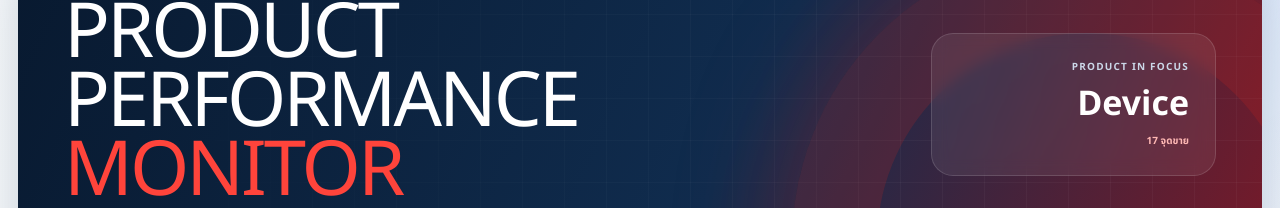
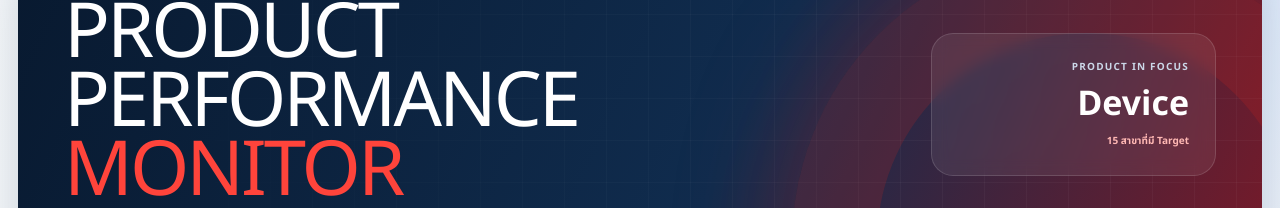
Before and after one commit to amnattyy-cyber/bmav-central-device-performance, a Next.js app: page / in a window 1280 px wide. Shown: the part 92-300 px from the top of the page. Built offline with nearby package versions, Linux system fonts and the light colour scheme.

Commit message:
Hide shops without product targets

```diff
--- a/app/page.tsx
+++ b/app/page.tsx
@@ -1,6 +1,6 @@
 "use client";
 
-import { useMemo, useState } from "react";
+import { useEffect, useMemo, useState } from "react";
 import data from "./sales-product-data.json";
 
 type ProductName = "Device" | "GIA" | "Postpay" | "TrueOnline";
@@ -50,9 +50,20 @@ export default function Home() {
   const isDailyView = selectedDay !== null;
   const theme = productMeta[product];
 
+  const targetedBranches = useMemo(
+    () => branches.filter((branch) => branch.products[product].target > 0),
+    [product],
+  );
+
+  useEffect(() => {
+    if (branchName !== ALL_BRANCHES && !targetedBranches.some((branch) => branch.name === branchName)) {
+      setBranchName(ALL_BRANCHES);
+    }
+  }, [branchName, targetedBranches]);
+
   const selectedBranches = useMemo(
-    () => branchName === ALL_BRANCHES ? branches : branches.filter((branch) => branch.name === branchName),
-    [branchName],
+    () => branchName === ALL_BRANCHES ? targetedBranches : targetedBranches.filter((branch) => branch.name === branchName),
+    [branchName, targetedBranches],
   );
 
   const metrics = useMemo(() => {
@@ -72,7 +83,7 @@ export default function Home() {
     return { target, daily, mtd, today, targetMtd, pace, forecast, achievement, runrate, runrateAchievement, dailyTarget: target / data.meta.daysInMonth };
   }, [selectedBranches, product, isDailyView, periodDay, periodDays]);
 
-  const branchPerformance = useMemo(() => branches.map((branch) => {
+  const branchPerformance = useMemo(() => targetedBranches.map((branch) => {
     const item = branch.products[product];
     const mtd = isDailyView
       ? item.daily[periodDay - 1] ?? 0
@@ -83,7 +94,7 @@ export default function Home() {
     const runrateAchievement = item.target > 0 ? item.runrate / item.target : 0;
     return { ...branch, target: item.target, mtd, targetMtd, pace, forecast, runrate: item.runrate, runrateAchievement, today: item.daily[periodDay - 1] ?? 0 };
   }).filter((branch) => branchName === ALL_BRANCHES || branch.name === branchName)
-    .sort((a, b) => b.pace - a.pace), [product, branchName, isDailyView, periodDay, periodDays]);
+    .sort((a, b) => b.pace - a.pace), [targetedBranches, product, branchName, isDailyView, periodDay, periodDays]);
 
   const activeBranches = branchPerformance.filter((branch) => branch.target > 0);
   const onTrack = activeBranches.filter((branch) => branch.pace >= 1);
@@ -116,7 +127,7 @@ export default function Home() {
         <div className="hero-focus">
           <span>PRODUCT IN FOCUS</span>
           <strong>{product}</strong>
-          <small>{branchName === ALL_BRANCHES ? `${branches.length} จุดขาย` : shortShop(branchName)}</small>
+          <small>{branchName === ALL_BRANCHES ? `${targetedBranches.length} สาขาที่มี Target` : shortShop(branchName)}</small>
         </div>
       </header>
 
@@ -126,7 +137,7 @@ export default function Home() {
             <i style={{ background: productMeta[name].color }}>{productMeta[name].short}</i><span>{name}</span>
           </button>)}
         </div>
-        <label><span>สาขา</span><select value={branchName} onChange={(event) => setBranchName(event.target.value)}><option>{ALL_BRANCHES}</option>{branches.map((branch) => <option key={branch.name}>{branch.name}</option>)}</select></label>
+        <label><span>สาขา</span><select value={branchName} onChange={(event) => setBranchName(event.target.value)}><option>{ALL_BRANCHES}</option>{targetedBranches.map((branch) => <option key={branch.name}>{branch.name}</option>)}</select></label>
         <label><span>เลือกวันที่</span><select value={dateFilter} onChange={(event) => setDateFilter(event.target.value)}><option value={ALL_DAYS}>ทุกวัน (ยอดสะสมถึง 03 Aug)</option>{Array.from({ length: asOfDay }, (_, index) => <option key={index + 1} value={String(index + 1)}>เฉพาะวันที่ {String(index + 1).padStart(2, "0")} Aug 2026</option>)}</select></label>
         <button className="reset" onClick={reset}>ล้างตัวกรอง</button>
       </section>
@@ -205,7 +216,7 @@ export default function Home() {
           })}</tbody></table></div>
       </section>
 
-      <section className="method-note"><div><strong>หลักการแยก Product</strong><p>ทุก KPI, กราฟ, อันดับ และตารางคำนวณจาก Product ที่เลือกเพียงรายการเดียว ไม่มีการนำ Device, GIA, Postpay และ TrueOnline มารวมกัน</p></div><div><strong>Runrate จากไฟล์ต้นฉบับ</strong><p>ใช้ค่า RR Net Amount แยกตาม Product และสาขา • Runrate % = Runrate ÷ เป้ารายเดือน</p></div></section>
+      <section className="method-note"><div><strong>หลักการแยก Product</strong><p>ทุก KPI, กราฟ, อันดับ และตารางคำนวณจาก Product ที่เลือกเพียงรายการเดียว พร้อมซ่อนสาขาที่ไม่มี Target ของ Product นั้น</p></div><div><strong>Runrate จากไฟล์ต้นฉบับ</strong><p>ใช้ค่า RR Net Amount แยกตาม Product และสาขา • Runrate % = Runrate ÷ Target รายเดือน</p></div></section>
       <footer><span>BMAV-Central Product Performance Monitor</span><b>Source: 8778 Aug 2026 V1.xlsx • As of 03 Aug 2026</b></footer>
     </main>
   );
```
Also changed, not shown: 1 other file (tests, documents, lock files or other folders).
